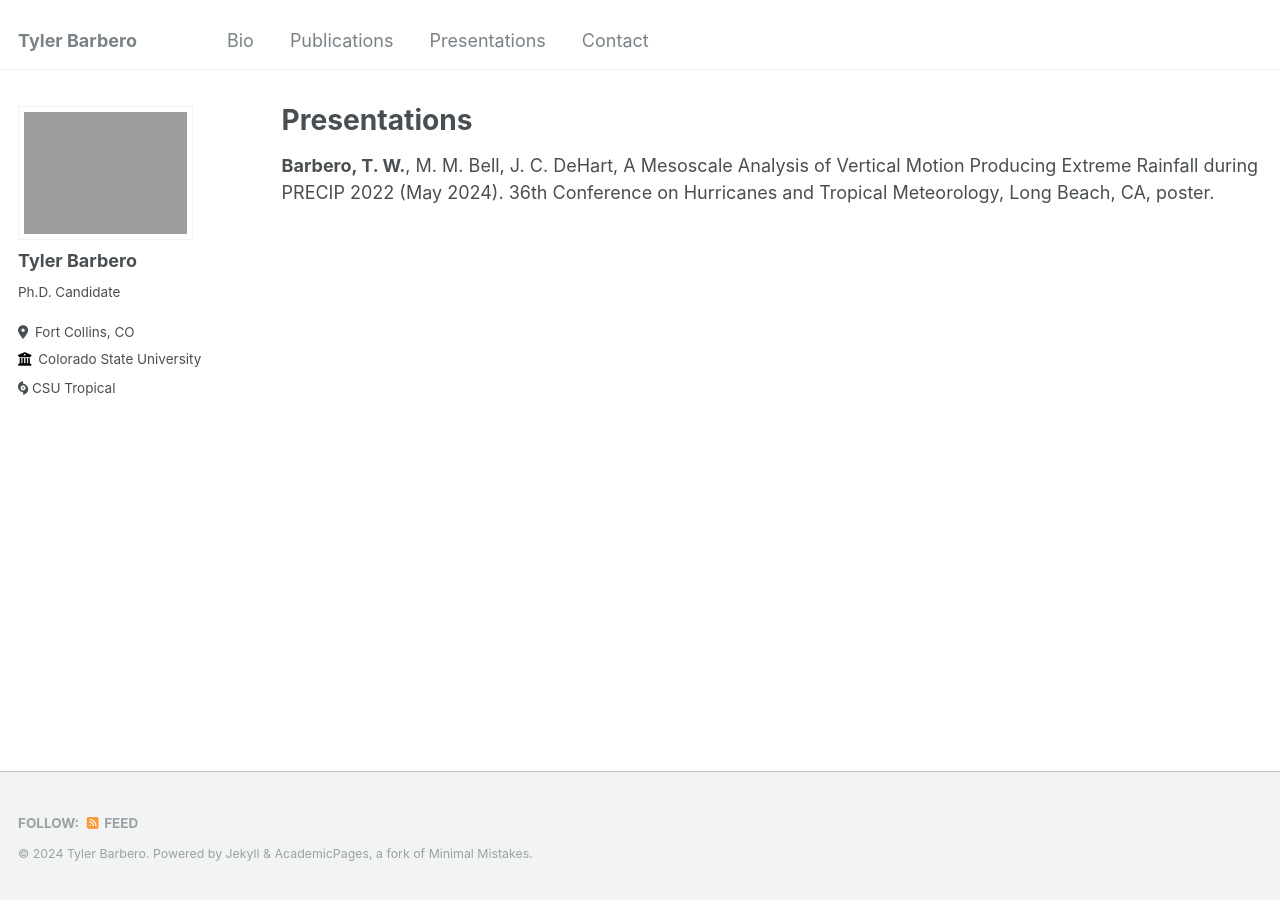
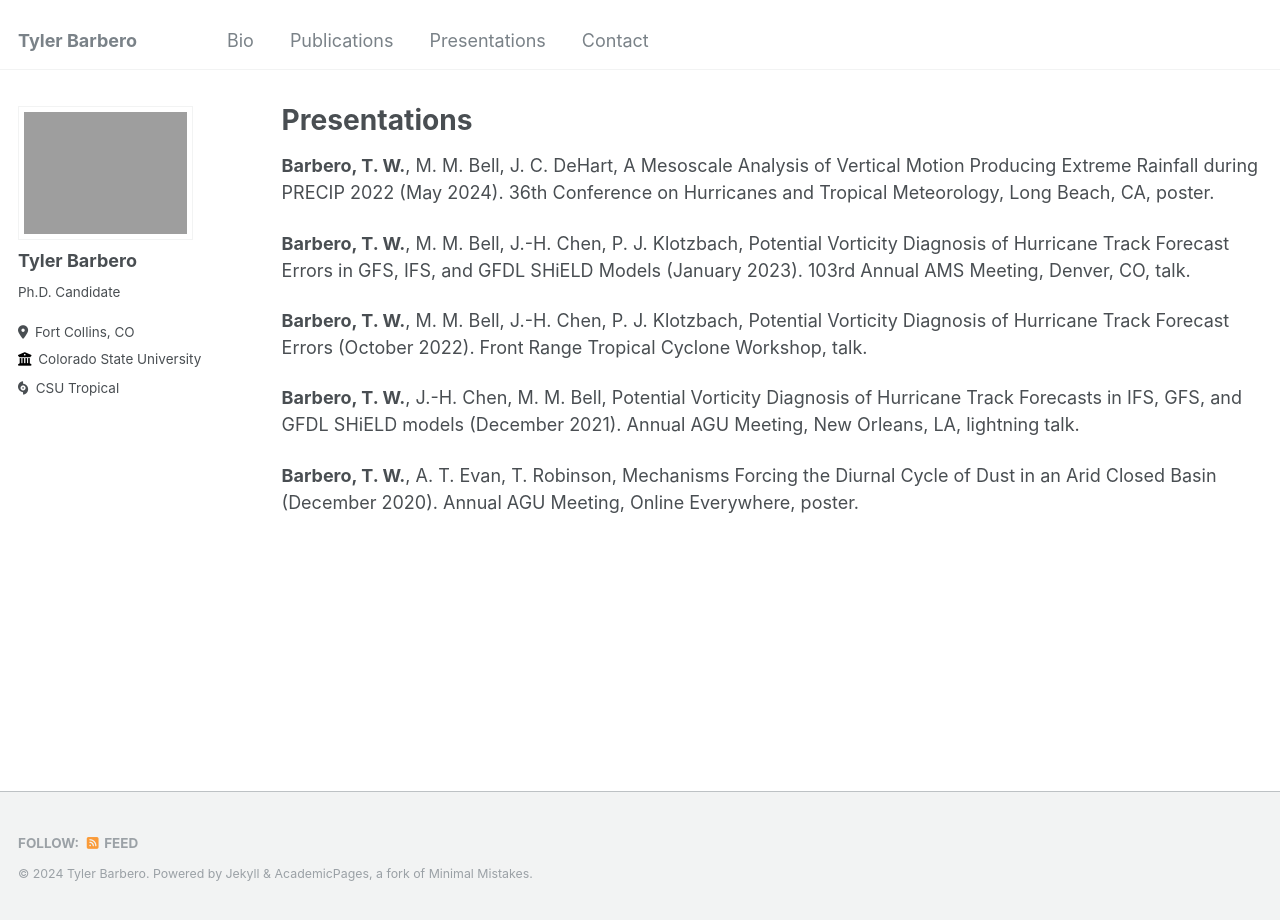
Before and after one commit to tbarbero/tbarbero.github.io, a Jekyll site: the page built from _pages/presentations.md, in a window 1280 px wide. Built offline with Jekyll 4.4.1, drawn with Linux system fonts in a browser that asks for light colours.

Commit message:
fix spacing, add presentations

```diff
--- a/_includes/author-profile.html
+++ b/_includes/author-profile.html
@@ -155,7 +155,7 @@
       {% endif %}
 
       {% if author.groupwebsite %}
-        <li><a href="{{ author.groupwebsite }}" target="_blank" rel="noopener"><i class="fa-solid fa-hurricane"></i> CSU Tropical</a></li>
+        <li><a href="{{ author.groupwebsite }}" target="_blank" rel="noopener"><i class="fa-solid fa-hurricane"></i>&nbsp;&nbsp;CSU Tropical</a></li>
       {% endif %}
 
     </ul>
--- a/_pages/presentations.md
+++ b/_pages/presentations.md
@@ -6,3 +6,11 @@ author_profile: true
 ---
 
 **Barbero, T. W.**, M. M. Bell, J. C. DeHart, A Mesoscale Analysis of Vertical Motion Producing Extreme Rainfall during PRECIP 2022 (May 2024). 36th Conference on Hurricanes and Tropical Meteorology, Long Beach, CA, poster.
+
+**Barbero, T. W.**, M. M. Bell, J.-H. Chen, P. J. Klotzbach, Potential Vorticity Diagnosis of Hurricane Track Forecast Errors in GFS, IFS, and GFDL SHiELD Models (January 2023). 103rd Annual AMS Meeting, Denver, CO, talk.
+
+**Barbero, T. W.**, M. M. Bell, J.-H. Chen, P. J. Klotzbach, Potential Vorticity Diagnosis of Hurricane Track Forecast Errors (October 2022). Front Range Tropical Cyclone Workshop, talk.
+
+**Barbero, T. W.**, J.-H. Chen, M. M. Bell, Potential Vorticity Diagnosis of Hurricane Track Forecasts in IFS, GFS, and GFDL SHiELD models (December 2021). Annual AGU Meeting, New Orleans, LA, lightning talk.
+
+**Barbero, T. W.**, A. T. Evan, T. Robinson, Mechanisms Forcing the Diurnal Cycle of Dust in an Arid Closed Basin (December 2020). Annual AGU Meeting, Online Everywhere, poster.
```
Also changed, not shown: _pages/contact.md (+1 -1 lines), _pages/publications.md (+1 -1 lines), 1 other file.
